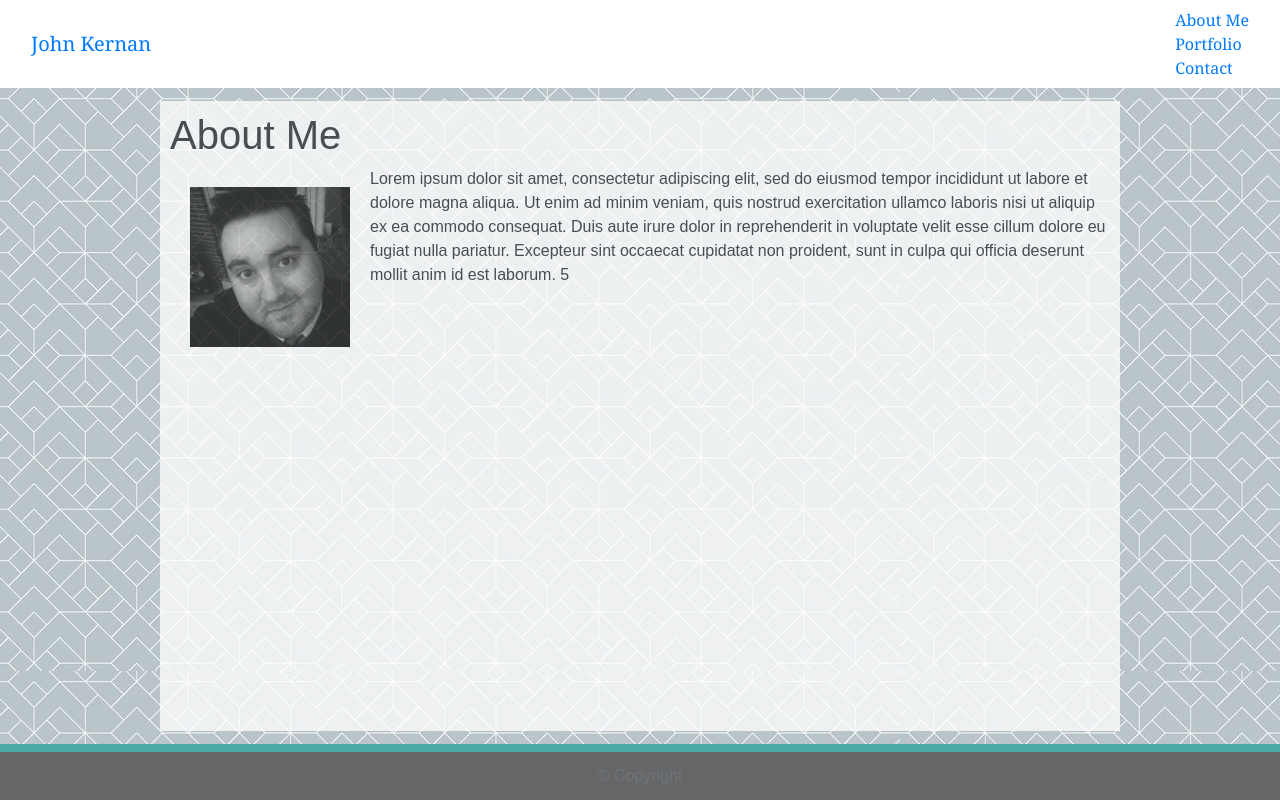
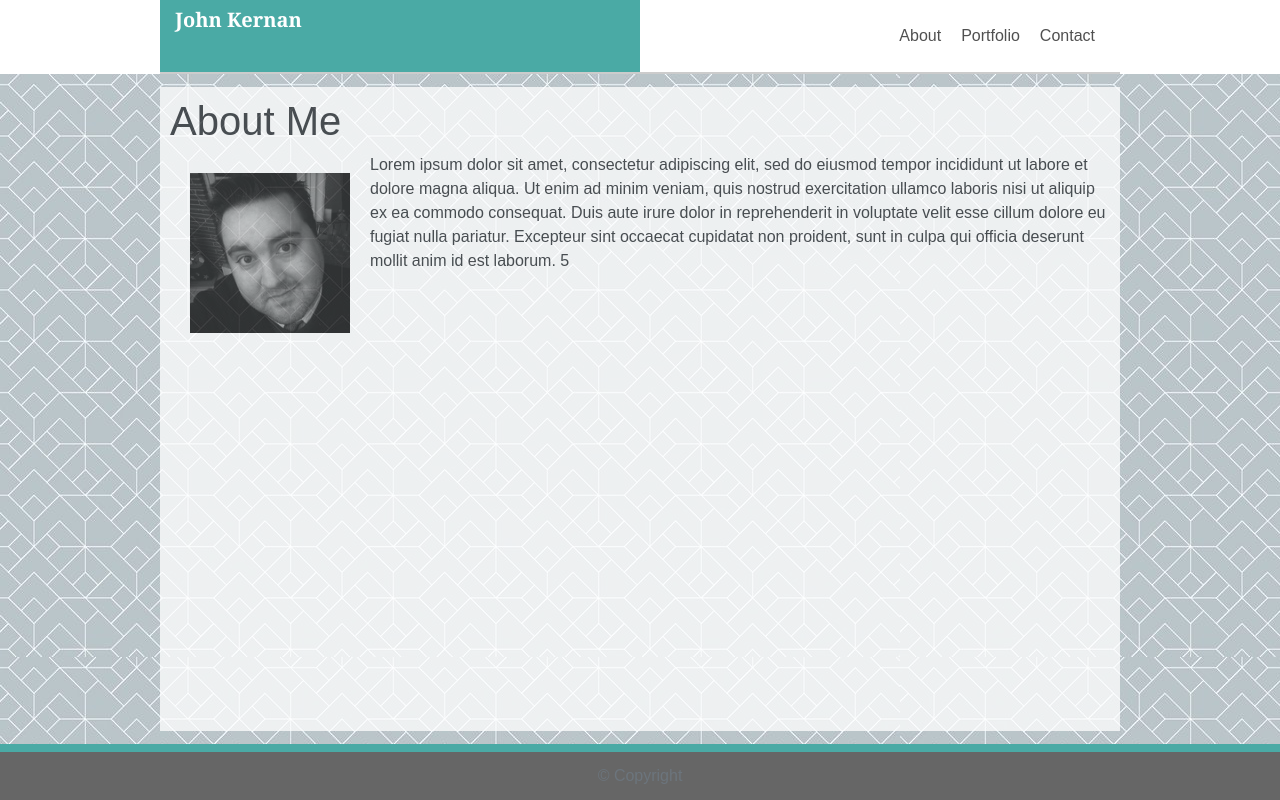
Before and after one commit to johnfkernan/Responsive-Portfolio, a plain HTML site: page index.html in a window 1280 px wide. Drawn offline with nearby package versions, Linux system fonts and the light colour scheme.

Commit message:
updated css to account for what bootsrap already does"

```diff
--- a/index.html
+++ b/index.html
@@ -5,8 +5,9 @@
     <meta name="viewport" content="width=device-width, initial-scale=1.0">
     <meta http-equiv="X-UA-Compatible" content="ie=edge">
     <link type="text/css" rel="stylesheet" href="./assets/css/normalize.css" />
+    <link type="text/css" rel="stylesheet" href="./assets/css/style.css" />
     <link rel="stylesheet" href="https://maxcdn.bootstrapcdn.com/bootstrap/4.3.1/css/bootstrap.min.css">
-    <link type="text/css" rel="stylesheet" href="./assets/css/style.css" />
+
     <script src="https://ajax.googleapis.com/ajax/libs/jquery/3.4.1/jquery.min.js"></script>
     <script src="https://cdnjs.cloudflare.com/ajax/libs/popper.js/1.14.7/umd/popper.min.js"></script>
     <script src="https://maxcdn.bootstrapcdn.com/bootstrap/4.3.1/js/bootstrap.min.js"></script>
@@ -14,22 +15,19 @@
 
 </head>
 <body class="body">
-        <!---- header ---->
-    <header class= "header">
+  <!---- header ---->
+        <header class="head1">
+      <!--brand-logo -->
+              <div class="navbar-brand head-logo col-sm-6" href="./index.html">John Kernan</div>
       <!--nav -->
-      <nav class="navbar navbar-inverse">
-          <div class="container-fluid">
-            <div class="navbar-header">
-              <a class="navbar-brand" href="./index.html">John Kernan</a>
-            </div>
-            <ul class="nav navbar-nav">
-              <li><a href="./index.html">About Me</a> </li>
-              <li><a href="./portfolio.html">Portfolio</a></li>
-              <li><a href="./contact.html">Contact</a></li>
-            </ul>
-          </div>
-      </nav>
-    </header>
+<div>
+            <nav class="col-sm-6">
+                <a href="index.html" class="anchorTag">About</a>
+                <a href="portfolio.html" class="anchorTag">Portfolio</a>
+                <a href="contact.html" class="anchorTag">Contact</a>
+            </nav>
+    </div>
+  </header>
 
 <!-- content -->
 <section class="section-main">
```
